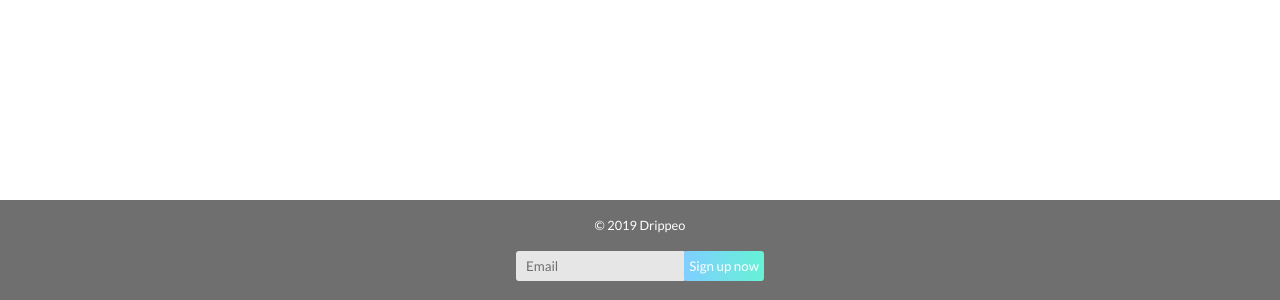
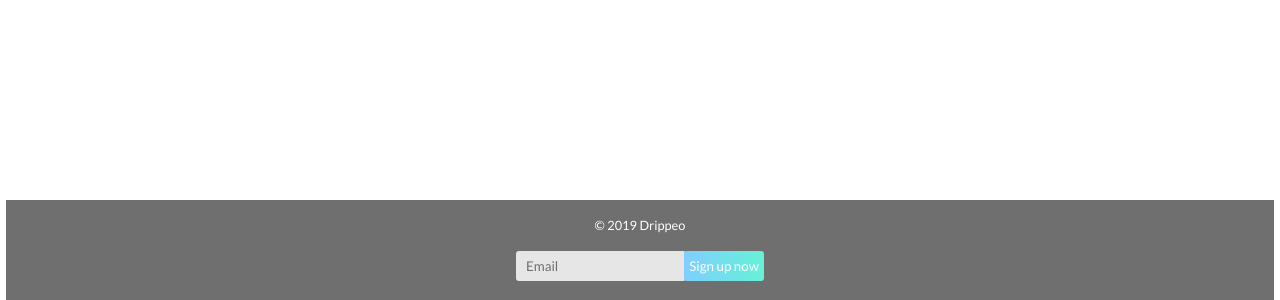
Before and after one commit to DemRossi/Drippeo, a PHP site: page / in a window 1280 px wide. Shown: the part 3000-3300 px from the top of the page. Run offline with PHP 8.4, Linux system fonts and the light colour scheme.

Commit message:
fixed scrollbar bug

```diff
--- a/css/style.css
+++ b/css/style.css
@@ -5,7 +5,6 @@
   margin:0;
   padding:0;
   color:#706f6f;
-  overflow-x: hidden;
 }
 
 .clearfix:after {
@@ -290,7 +289,8 @@ padding-bottom: 30px;
 footer {
   background-color:#706f6f;
   height: 100px;
-  width: 100vw;
+  width: 99.1vw;
+  margin: 0 auto;
   display: flex;
   flex-wrap: wrap;
   justify-content: center;
@@ -302,7 +302,7 @@ footer p {
   text-align: center;
   font-size: 0.8em;
   padding-bottom:0px;
-  width: 100%;
+  width: 95%;
   margin-bottom: 16px;
   position: relative;
 
--- a/index.php
+++ b/index.php
@@ -110,5 +110,13 @@
         </form>
     </footer>
     <script src="js/mobileNavigation.js"></script>
+    <script src="https://ajax.googleapis.com/ajax/libs/jquery/3.4.0/jquery.min.js"></script>
+    <script>
+        $.each($('*'), function() {
+            if ($(this).width() > $('body').width()) {
+                console.log("Wide Element: ", $(this), "Width: ", $(this).width());
+            }
+        });
+    </script>
 </body>
 </html>
```
